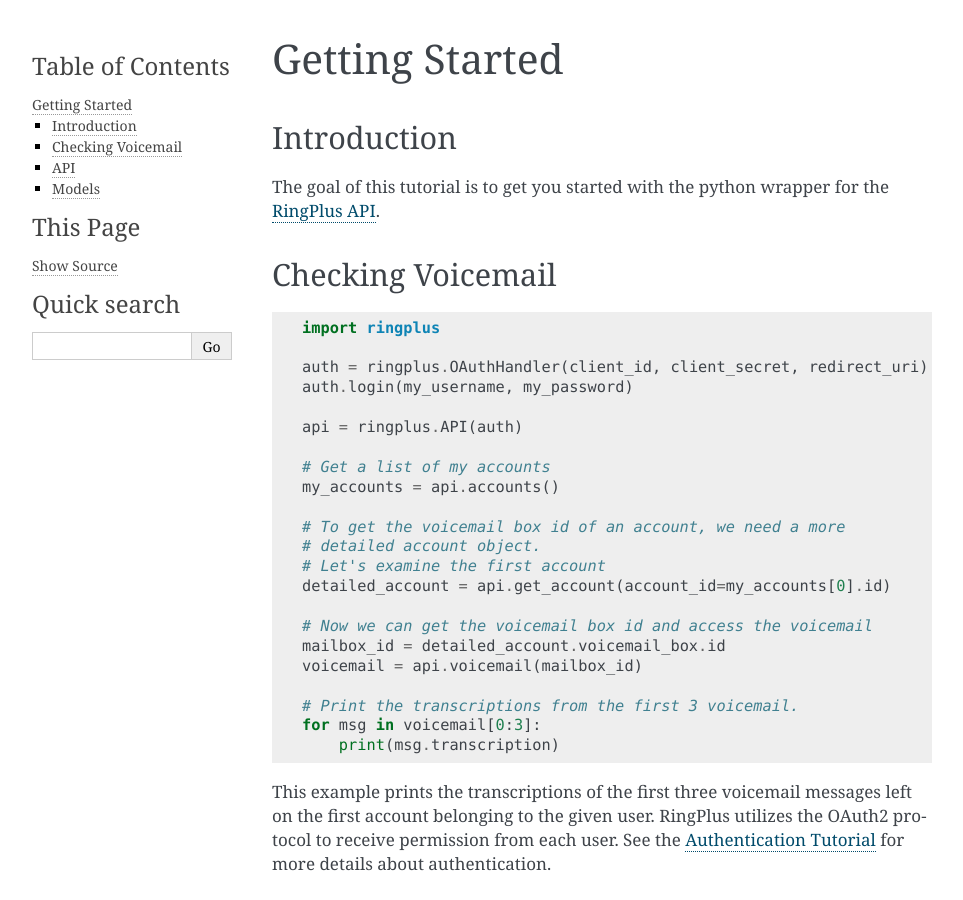
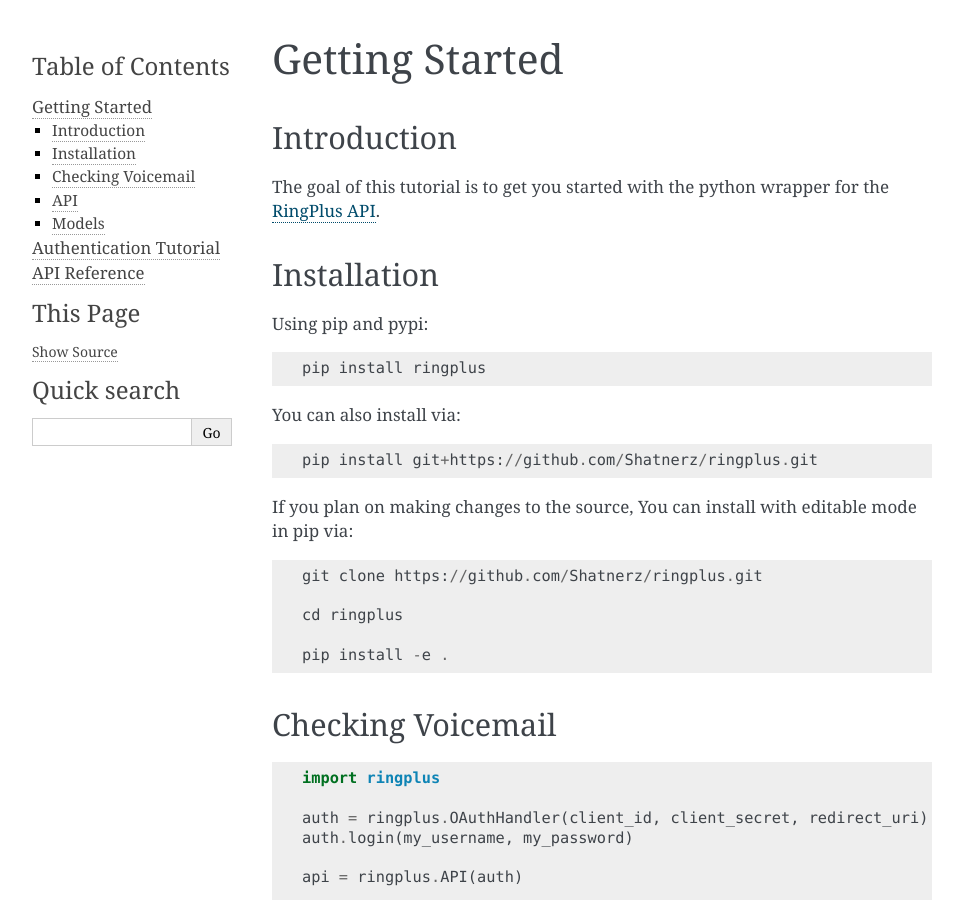
Before and after one commit to Shatnerz/ringplus, a Sphinx documentation site: the page built from docs/getting_started.rst, in a window 1280 px wide and 900 px high. Shown: the whole window, without its empty margins (148-1111 px from the left). Built offline with Sphinx 7.4.7, drawn with Linux system fonts in a browser that asks for light colours.

Commit message:
Minor changes to the docs.

```diff
--- a/README.rst
+++ b/README.rst
@@ -20,7 +20,7 @@
 
     pip install git+https://github.com/Shatnerz/ringplus.git
 
-If you plan on making changes. I would install on editable mode in pip via::
+If you plan on making changes, I would install on editable mode in pip via::
 
     git clone https://github.com/Shatnerz/ringplus.git
 
--- a/docs/conf.py
+++ b/docs/conf.py
@@ -181,6 +181,12 @@
 # Custom sidebar templates, maps document names to template names.
 #
 # html_sidebars = {}
+html_sidebars = {
+    '**': ['globaltoc.html',
+           'relations.html',
+           'sourcelink.html',
+           'searchbox.html'],
+}
 
 # Additional templates that should be rendered to pages, maps page names to
 # template names.
--- a/docs/getting_started.rst
+++ b/docs/getting_started.rst
@@ -9,6 +9,28 @@
 
 The goal of this tutorial is to get you started with the python wrapper
 for the `RingPlus API`_.
+
+
+Installation
+============
+
+Using pip and pypi::
+
+    pip install ringplus
+
+You can also install via::
+
+    pip install git+https://github.com/Shatnerz/ringplus.git
+
+If you plan on making changes to the source, You can install with editable
+mode in pip via::
+
+    git clone https://github.com/Shatnerz/ringplus.git
+
+    cd ringplus
+
+    pip install -e .
+
 
 
 Checking Voicemail
```
